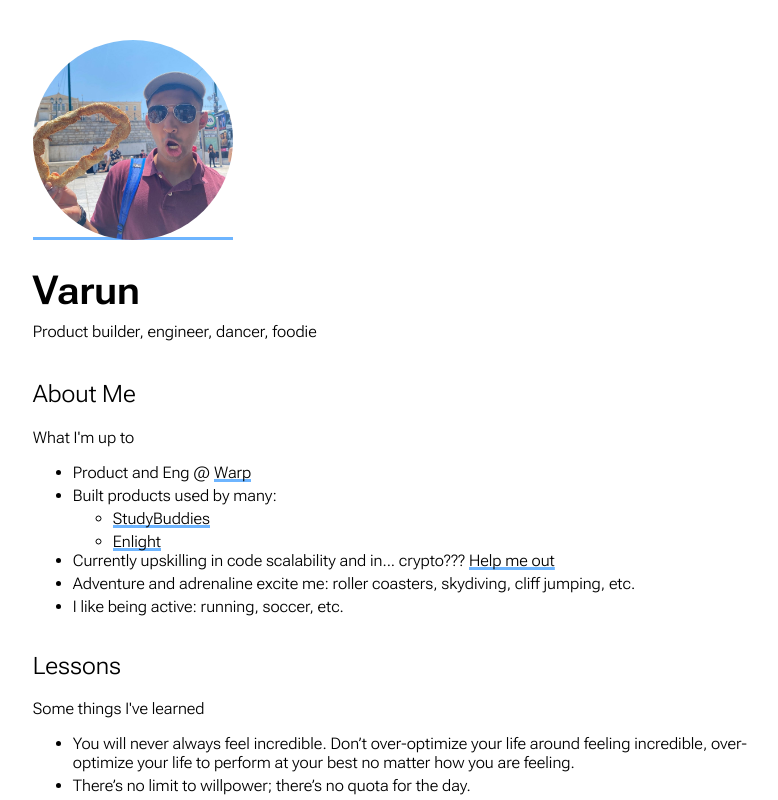
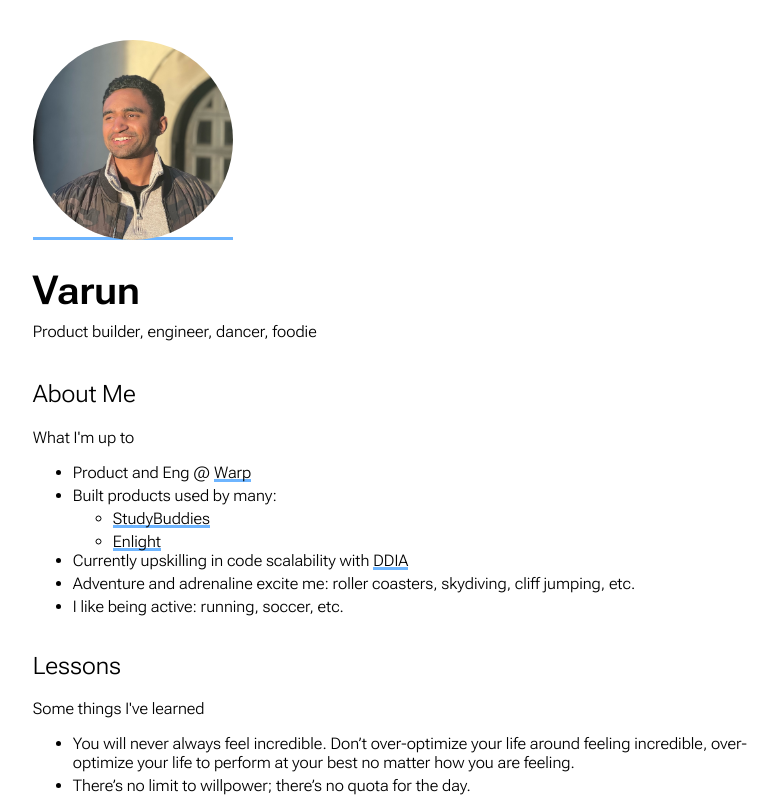
Before and after one commit to vjindal0112/website, a Next.js app: page / in a window 1280 px wide. Shown: the top 800 px of the page, without its empty margins (228-1006 px from the left). Built offline with nearby package versions, Linux system fonts and the light colour scheme.

Commit message:
updated pro pic

```diff
--- a/pages/index.tsx
+++ b/pages/index.tsx
@@ -4,7 +4,7 @@ import ProfilePicture from "../components/ui/ProfilePicture";
 
 const IndexPage = () => (
   <Layout title="Varun Jindal">
-    <ProfilePicture link="https://www.linkedin.com/in/varun-jindal/" pictureUrl="profile_pic.jpg" />
+    <ProfilePicture link="https://www.linkedin.com/in/varun-jindal/" pictureUrl="pro-pic-casual-square.jpeg" />
     <h1 style={{ marginBottom: "8px" }}>Varun</h1>
     <p>Product builder, engineer, dancer, foodie</p>
     <br />
@@ -24,8 +24,10 @@ const IndexPage = () => (
         </li>
       </ul>
       <li>
-        Currently upskilling in code scalability and in... crypto???{" "}
-        <Link href="https://forms.gle/gXT5gMWN4nQmVigHA">Help me out</Link>
+        Currently upskilling in code scalability with{" "}
+        <Link href="https://www.amazon.com/Designing-Data-Intensive-Applications-Reliable-Maintainable/dp/1449373321">
+          DDIA
+        </Link>
       </li>
       <li>Adventure and adrenaline excite me: roller coasters, skydiving, cliff jumping, etc.</li>
       <li>I like being active: running, soccer, etc.</li>
```
Also changed, not shown: public/pro-pic-casual-square.jpeg (added), 1 other file (tests, documents, lock files or other folders).
